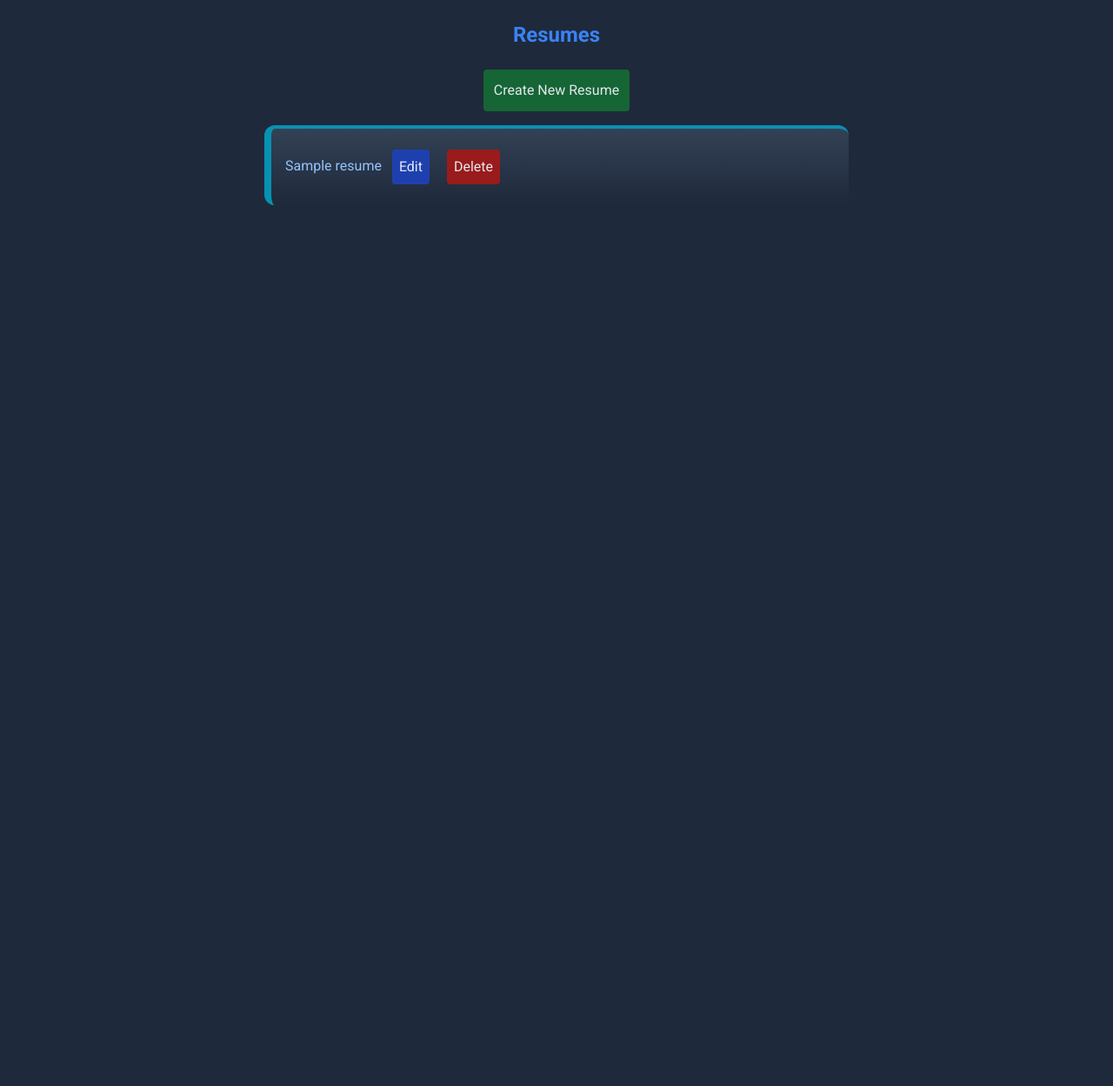
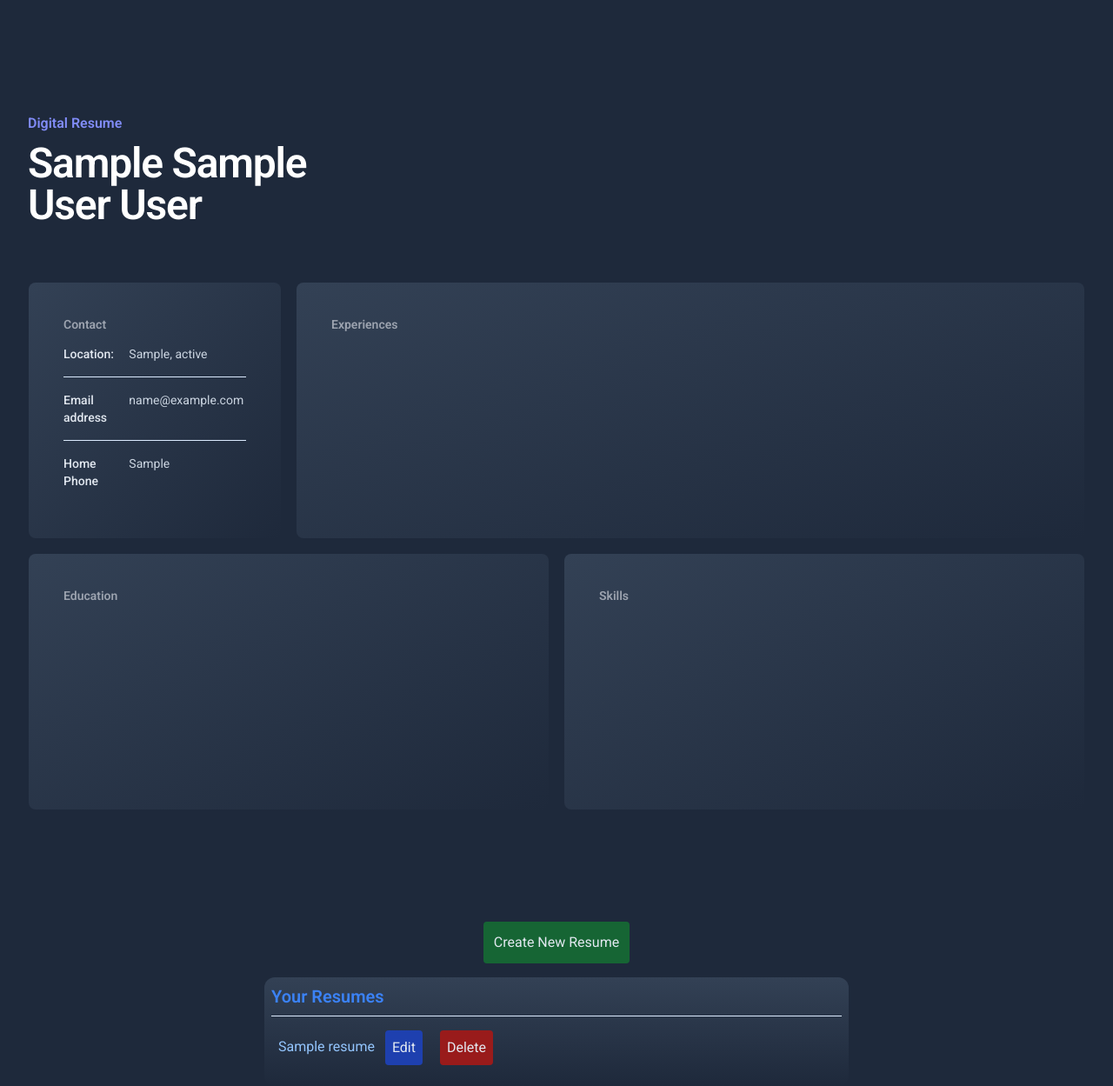
Before and after one commit to MacGuini/portfolio, a Django app: page /resume/dashboard/ in a window 1280 px wide. Shown: the part 72-1321 px from the top of the page at 87% size. Before the commit the page ends 308 px from the top, so only its background shows below. Run offline with Django 4.2, Linux system fonts and the light colour scheme; a user stored in the database is signed in; tables that the repository leaves empty hold one stand-in row (values such as "Sample post"); some libraries are stand-ins or nearby versions.

Commit message:
Restyled the resume dashboard. added about field in profile. removed borders on some elements

```diff
--- a/accounts/models.py
+++ b/accounts/models.py
@@ -35,6 +35,8 @@ class Profile(models.Model):
 
 	email = models.EmailField(max_length=200, null=True, blank=True, unique=True)
 	preference = models.CharField(max_length=6, choices=CONTACT_TYPE, default='home', null=True, blank=True)
+
+	about = models.TextField(null=True, blank=True)
 
 	verification_token = models.CharField(max_length=100, blank=True, null=True)
 	token_created_at = models.DateTimeField(null=True, blank=True)
--- a/forum/templates/forum/list_posts.html
+++ b/forum/templates/forum/list_posts.html
@@ -21,7 +21,7 @@
     {% if posts %}
 
     {% for post in posts %}
-        <div class="container max-w-2xl mx-auto my-4 p-2 bg-gradient-to-b from-slate-700 to-transparent rounded-xl border-t-4 border-s-8 border-rounded-xl border-cyan-600">
+        <div class="container max-w-2xl mx-auto my-4 p-2 bg-gradient-to-b from-slate-700 to-transparent rounded-xl">
             <div class="my-2 p-2">
                 <a class="text-blue-300" href="{% url "view-post" post.id %}">{{post.username}}</a>
             </div>
--- a/resume/templates/resume/list_experiences.html
+++ b/resume/templates/resume/list_experiences.html
@@ -50,7 +50,7 @@
         <div class="container mx-auto" id="experiences-list">
 
             {% for experience in experiences %}
-                <div class="container max-w-2xl mx-auto my-4 p-2 bg-gradient-to-b from-slate-700 to-transparent rounded-xl border-t-4 border-s-8 border-rounded-xl border-cyan-600 grid grid-cols-12 gap-2">
+                <div class="container max-w-2xl mx-auto my-4 p-2 bg-gradient-to-b from-slate-700 to-transparent rounded-xl grid grid-cols-12 gap-2">
                     <div class="col-span-8">
                         <li class="my-4" data-id="{{ experience.id }}">
                             <p>Title: {{ experience.job_title }}</p>
--- a/resume/templates/resume/resume_dashboard.html
+++ b/resume/templates/resume/resume_dashboard.html
@@ -1,17 +1,109 @@
 {% extends 'main.html' %}
 
 {% block content %}
+
+
+<div class="py-24 sm:py-32">
+  <div class="mx-auto max-w-2xl px-6 lg:max-w-7xl lg:px-8">
+    <h2 class="text-base/7 font-semibold text-indigo-400">Digital Resume</h2>
+    <p class="mt-2 max-w-lg text-4xl font-semibold tracking-tight text-pretty text-white sm:text-5xl">{{creatorProfile.fname }} {% if creatorProfile.mname %}{{ creatorProfile.mname }} {% endif %}{{ creatorProfile.lname  }}</p>
+    <div class="mt-10 grid grid-cols-1 gap-4 sm:mt-16 lg:grid-cols-12 lg:grid-rows-2">
+      <!-- This section displays the creator's profile information -->
+      <div class="flex p-px lg:col-span-3">
+        <div class="overflow-hidden rounded-lg w-full max-w-full bg-gradient-to-br from-slate-700 to-transparent">
+          <div class="p-10">
+            <h3 class="text-sm/4 font-semibold text-gray-400">Contact</h3>
+            <dl class="divide-y divide-blue-100">
+
+                    <div class="py-4 grid grid-cols-3 gap-4">
+                        <dt class="text-sm font-medium text-slate-200">Location:</dt>
+                        <dd class="col-span-2 text-sm text-slate-300">
+                            <!--Checking if creatorProfile has city or state added-->
+                            {% if creatorProfile.city and creatorProfile.state %}
+                                {{ creatorProfile.city }}, {{ creatorProfile.state }}
+                            {% elif creatorProfile.city and not creatorProfile.state %}
+                                {{ creatorProfile.city }}
+                            {% elif not creatorProfile.city and creatorProfile.state %}
+                                {{ creatorProfile.state }}
+                            {% endif %}
+                            <!-- If neither city nor state is specified, show "Not specified" -->
+                            {% if not creatorProfile.city and not creatorProfile.state %}
+                                Not specified
+                            {% endif %}
+                        </dd>
+                    </div>
+
+                <div class="py-4 grid grid-cols-3 gap-4">
+                    <dt class="text-sm font-medium text-slate-200">Email address</dt>
+                    <dd class="col-span-2 text-sm text-slate-300">
+                        {% if creatorProfile.email %}
+                            {{ creatorProfile.email }}
+                        {% else %}
+                            No Email Address Provided
+                        {% endif %}
+                    </dd>
+                </div>
+                {% if creatorProfile.home %}
+                    <div class="py-4 grid grid-cols-3 gap-4">
+                        <dt class="text-sm font-medium text-slate-200">Home Phone</dt>
+                        <dd class="col-span-2 text-sm text-slate-300">
+
+                                {{ creatorProfile.home }}
+
+                        </dd>
+                    </div>
+                {% endif %}
+            </dl>
+          </div>
+        </div>
+      </div>
+      <div class="flex p-px lg:col-span-9">
+        <div class="overflow-hidden rounded-lg w-full max-w-full bg-gradient-to-br from-slate-700 to-transparent">
+          <div class="p-10">
+            <h3 class="text-sm/4 font-semibold text-gray-400">Experiences</h3>
+
+          </div>
+        </div>
+      </div>
+
+      <div class="flex p-px lg:col-span-6">
+        <div class="overflow-hidden rounded-lg w-full max-w-full bg-gradient-to-br from-slate-700 to-transparent">
+
+          <div class="p-10">
+            <h3 class="text-sm/4 font-semibold text-gray-400">Education</h3>
+
+          </div>
+
+        </div>
+      </div>
+            <div class="flex p-px lg:col-span-6">
+        <div class="overflow-hidden rounded-lg w-full max-w-full bg-gradient-to-br from-slate-700 to-transparent">
+          <div class="p-10">
+            <h3 class="text-sm/4 font-semibold text-gray-400">Skills</h3>
+
+          </div>
+        </div>
+      </div>
+    </div>
+  </div>
+</div>
+
+
+
+
    <div class="container text-center flex justify-around mx-auto md:px-16">
 
-        <div>
-            <br>
-            <h1 class="text-2xl font-bold text-blue-500">Resumes</h1>
-            <br>
+
             <a class="md:inline-block md:align-middle p-3 mx-auto rounded bg-green-800 text-slate-200 hover:bg-green-500 hover:text-slate-800" href="{% url 'create-resume' %}">Create New Resume</a>
         </div>
     </div>
 
-    <div class="container max-w-2xl mx-auto my-4 p-2 bg-gradient-to-b from-slate-700 to-transparent rounded-xl border-t-4 border-s-8 border-rounded-xl border-cyan-600">
+    <div class="container max-w-2xl mx-auto my-4 p-2 bg-gradient-to-b from-slate-700 to-transparent rounded-xl">
+        <h2 class="text-xl font-semibold text-blue-500">Your Resumes</h2>
+        <hr class="my-2 border-blue-100">
+        {% if resumes|length == 0 %}
+            <p class="text-slate-300">You have no resumes yet. Create one to get started!</p>
+        {% else %}
             <ul>
                 {% for resume in resumes %}
                     <li class="my-2 p-2">
@@ -21,5 +113,13 @@
                     </li>
                 {% endfor %}
             </ul>
+        {% endif %}
+
     </div>
+
+
+
+{% comment %} {% include "resume/resume_standard_template.html" %} {% endcomment %}
+
+
 {% endblock %}
--- a/resume/views.py
+++ b/resume/views.py
@@ -16,7 +16,23 @@ def resumeDashboard(request):
     # Fetches and displays resumes belonging to the currently logged-in user's profile.
     current_user_profile = request.user.profile
     resumes = Resume.objects.filter(user=current_user_profile)
-    return render(request, 'resume/resume_dashboard.html', {'resumes': resumes})
+    creatorProfile = request.user.profile
+    experiences = Experience.objects.filter(user=current_user_profile)
+    educations = Education.objects.filter(user=current_user_profile)
+    skills = Skill.objects.filter(user=current_user_profile)
+    projects = Project.objects.filter(user=current_user_profile)
+    certifications = Certification.objects.filter(user=current_user_profile)
+
+    context = {
+        'resumes': resumes,
+        'creatorProfile': creatorProfile,
+        'experiences': experiences,
+        'educations': educations,
+        'skills': skills,
+        'projects': projects,
+        'certifications': certifications
+    }
+    return render(request, 'resume/resume_dashboard.html', context)
 
 @login_required(login_url='login')
 def createResume(request):
--- a/templates/delete_template.html
+++ b/templates/delete_template.html
@@ -10,7 +10,7 @@
             <br>
         </div>
     </div>
-    <div class="container max-w-2xl mx-auto my-4 p-2 bg-gradient-to-b from-slate-700 to-transparent rounded-xl border-t-4 border-s-8 border-rounded-xl border-cyan-600">
+    <div class="container max-w-2xl mx-auto my-4 p-2 bg-gradient-to-b from-slate-700 to-transparent rounded-xl">
         <form action="" method="POST" class="flex flex-col items-center">
             {% csrf_token %}
                 <p class="text-center text-blue-300 mb-4">Are you sure you want to delete "{{object}}"? This action is permenant and can not be reveresed.</p>
--- a/templates/index.html
+++ b/templates/index.html
@@ -30,7 +30,7 @@
     </div>
 
     <div class="md:w-1/3">
-        <img class="object-cover h-full w-full mx-auto rounded-s-full border-s-8 border-blue-500" src="{% static 'media/brian-flat-cap.jpg' %}" alt="">
+        <img class="object-cover h-full w-full mx-auto rounded-s-full   border-blue-500" src="{% static 'media/brian-flat-cap.jpg' %}" alt="">
     </div>
 </section>
 
```
Also changed, not shown: resume/templates/resume/edit_resume.html (+5 -5 lines), resume/templates/resume/resume_standard_template.html (added, +102 -0 lines), accounts/migrations/0009_profile_about.py (added). Lines whose indentation alone changed are shown as unchanged.
